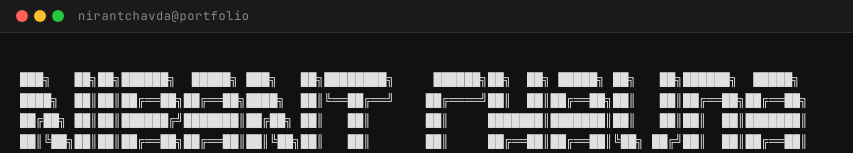
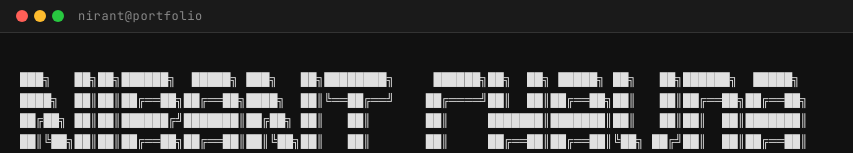
Before and after one commit to orpheusdark/orpheusdark.github.io, a React (Vite) app: page / in a window 1280 px wide. Shown: the top 153 px of the page, without its empty margins (0-853 px from the left). Built offline with nearby package versions, Linux system fonts and the light colour scheme.

Commit message:
0.6 typespeed dec

```diff
--- a/src/components/Terminal.tsx
+++ b/src/components/Terminal.tsx
@@ -22,6 +22,7 @@ const PROMPT_USER = 'nirant';
 const PROMPT_HOST = 'portfolio';
 const TYPEWRITER_TARGET_STEPS = 120;
 const TYPEWRITER_INTERVAL_MS = 16;
+const TYPEWRITER_SPEED = 0.6;
 
 function getPrompt(path: string[]): string {
   const p = pathToString(path);
@@ -105,7 +106,10 @@ const Terminal: React.FC = () => {
         return;
       }
 
-      const charsPerTick = Math.max(1, Math.ceil(totalChars / TYPEWRITER_TARGET_STEPS));
+      const charsPerTick = Math.max(
+        1,
+        Math.ceil((totalChars / TYPEWRITER_TARGET_STEPS) * TYPEWRITER_SPEED)
+      );
       const timer = window.setInterval(() => {
         setTypedCounts((prev) => {
           const current = prev[line.id] ?? 0;
@@ -284,7 +288,7 @@ const Terminal: React.FC = () => {
         <span className="dot dot-red" />
         <span className="dot dot-yellow" />
         <span className="dot dot-green" />
-        <span className="titlebar-title">nirantchavda@portfolio</span>
+        <span className="titlebar-title">nirant@portfolio</span>
       </div>
       <div className="terminal-body">
         {state.lines.map((line) => (
```
